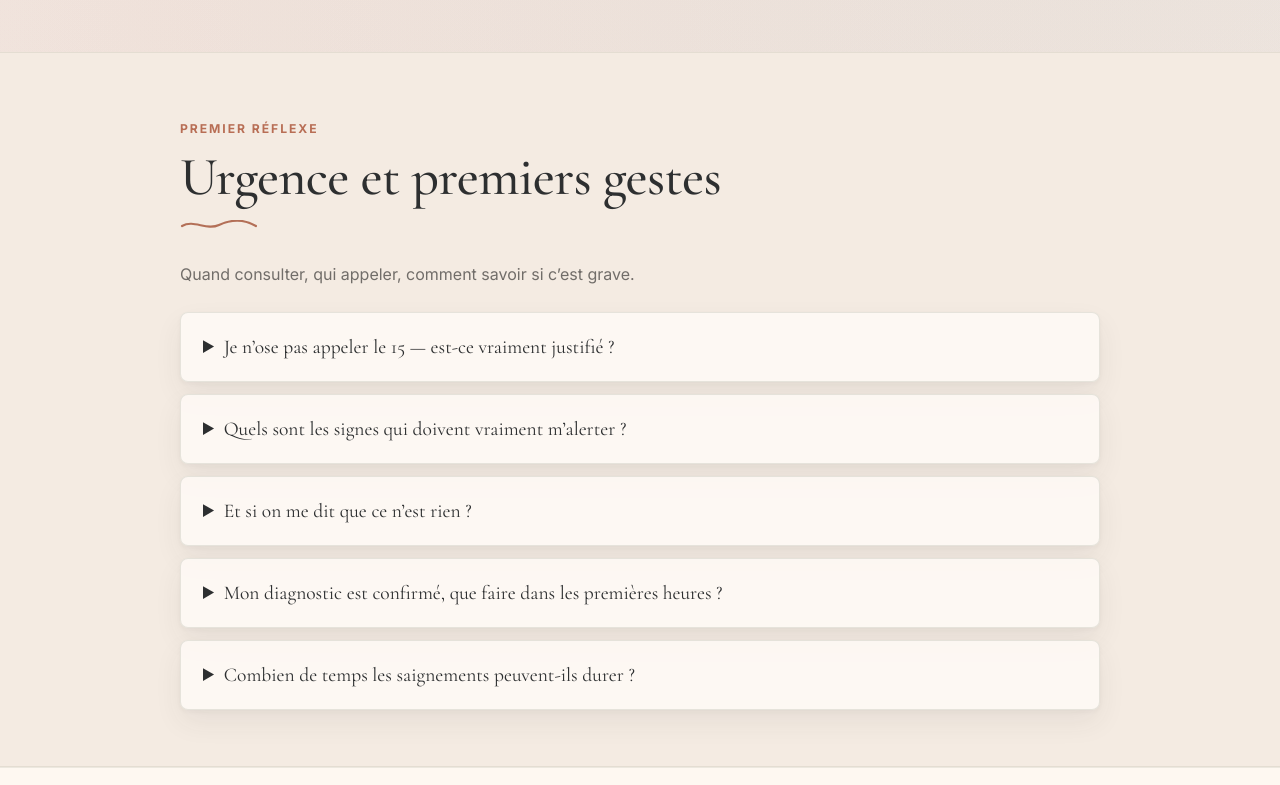
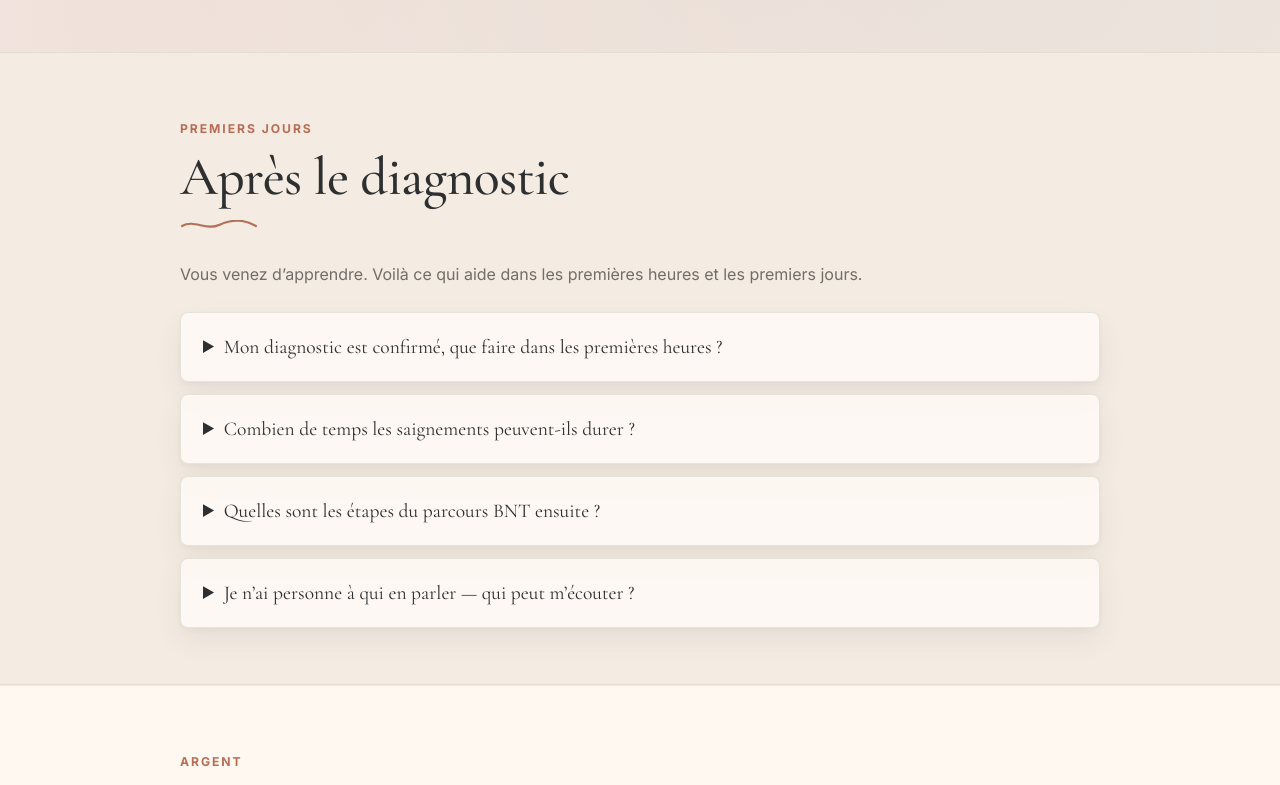
Before and after one commit to thomassmonrendezvousveto-code/BNT, a Next.js app in the folder apps/web/: page /faq in a window 1280 px wide. Shown: the part 840-1625 px from the top of the page. Built offline with nearby package versions, Linux system fonts and the light colour scheme.

Commit message:
Mise a jour - 01/05/2026 10:59

```diff
--- a/apps/web/src/app/faq/page.tsx
+++ b/apps/web/src/app/faq/page.tsx
@@ -22,23 +22,11 @@ type FaqSection = {
 
 const sections: FaqSection[] = [
   {
-    id: 'urgence',
-    kicker: 'Premier réflexe',
-    titre: 'Urgence et premiers gestes',
-    intro: 'Quand consulter, qui appeler, comment savoir si c’est grave.',
+    id: 'premiers-jours',
+    kicker: 'Premiers jours',
+    titre: 'Après le diagnostic',
+    intro: 'Vous venez d’apprendre. Voilà ce qui aide dans les premières heures et les premiers jours.',
     items: [
-      {
-        q: 'Je n’ose pas appeler le 15 — est-ce vraiment justifié ?',
-        a: 'Oui. Le SAMU est habitué à ce type d’appel et orientera selon la situation. Il vaut mieux appeler pour rien que ne pas appeler. Vous pouvez aussi appeler les urgences gynécologiques de votre maternité de référence.',
-      },
-      {
-        q: 'Quels sont les signes qui doivent vraiment m’alerter ?',
-        a: 'Saignements très abondants (qui remplissent une garniture par heure pendant plusieurs heures), douleur intense ou qui s’aggrave malgré du paracétamol, fièvre supérieure à 38°5, frissons, malaise, vertiges, sensation de faiblesse importante. Dans un seul de ces cas, appelez le 15 ou rendez-vous aux urgences gynécologiques.',
-      },
-      {
-        q: 'Et si on me dit que ce n’est rien ?',
-        a: 'C’est possible — et c’est rassurant. Mais le geste d’avoir vérifié n’est jamais inutile. Demandez quand même un compte-rendu écrit pour la suite.',
-      },
       {
         q: 'Mon diagnostic est confirmé, que faire dans les premières heures ?',
         a: [
@@ -48,7 +36,15 @@ const sections: FaqSection[] = [
       },
       {
         q: 'Combien de temps les saignements peuvent-ils durer ?',
-        a: 'Entre 3 jours et 2 semaines selon les situations. Si les saignements s’intensifient au lieu de diminuer après 48-72 h, ou s’ils deviennent malodorants, consultez sans attendre.',
+        a: 'Entre 3 jours et 2 semaines selon les situations. Si les saignements s’intensifient au lieu de diminuer après 48-72 h, ou s’ils deviennent malodorants, recontactez votre soignant·e sans attendre.',
+      },
+      {
+        q: 'Quelles sont les étapes du parcours BNT ensuite ?',
+        a: 'Après le diagnostic, le parcours BNT propose 6 étapes optionnelles, échelonnées sur les semaines et mois qui suivent : appel d’accueil avec une sage-femme, consultation médicale de relais, suivi psy individuel ou en groupe, accompagnement couple, et, si vous le souhaitez plus tard, préparation à une nouvelle grossesse. Vous choisissez où entrer, où vous arrêter, où reprendre.',
+      },
+      {
+        q: 'Je n’ai personne à qui en parler — qui peut m’écouter ?',
+        a: 'L’appel d’accueil de 30 minutes avec une sage-femme BNT est gratuit. Pas un interrogatoire, pas de questionnaire — juste être entendue. Vous pouvez le demander dans les 48 h via le formulaire de contact.',
       },
     ],
   },
```
Also changed, not shown: 2 other files (tests, documents, lock files or other folders).
